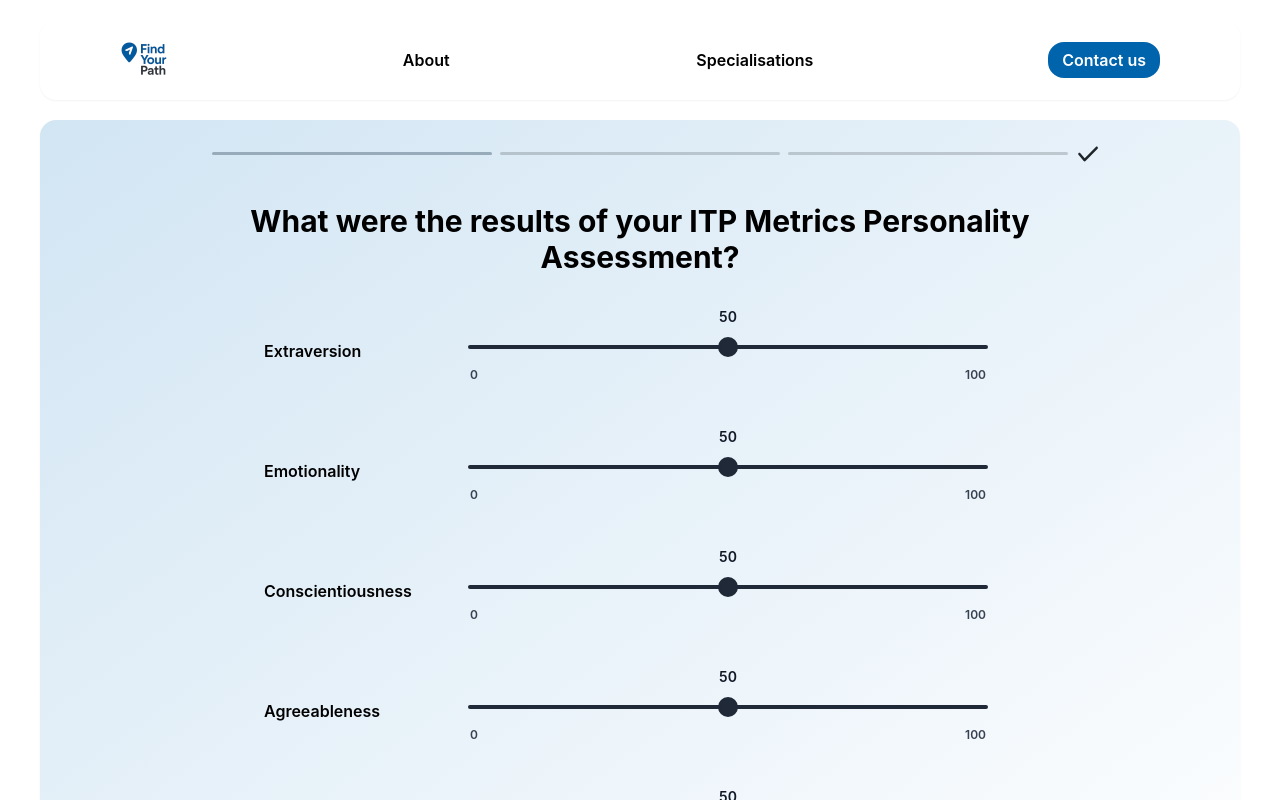
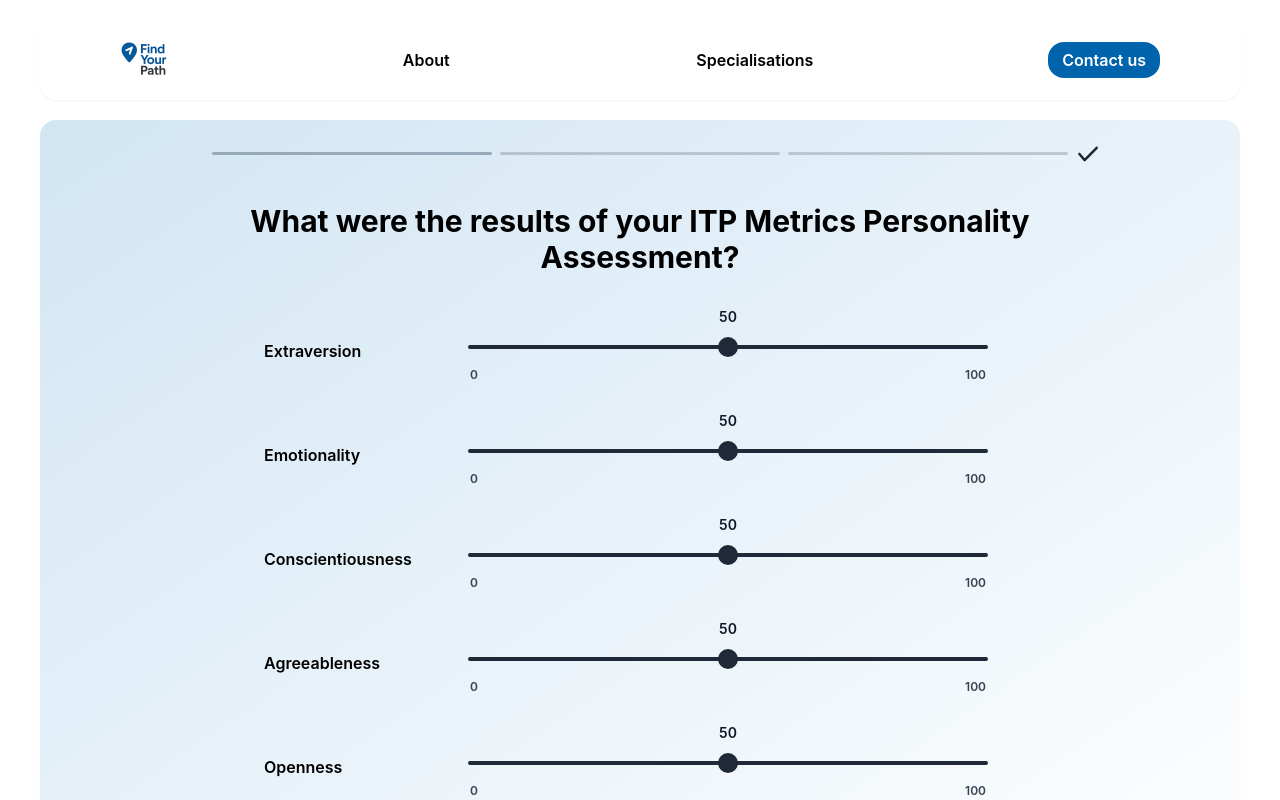
Before and after one commit to bdan0005/eng-path-navigator, a React (Create React App) app in the folder frontend/: page / in a window 1280 px wide. Both pictures are taken after a click on the button "Get started". Shown: the top 800 px of the page. Built offline with nearby package versions, Linux system fonts and the light colour scheme.

Commit message:
Reduce padding

```diff
--- a/frontend/src/components/SliderQuestion.jsx
+++ b/frontend/src/components/SliderQuestion.jsx
@@ -25,11 +25,11 @@ const SliderQuestion = ({ text, options, min = 0, max = 100, step = 1, onChange
         {text}
       </div>
 
-      <div className="max-w-3xl mx-auto space-y-4">
+      <div className="max-w-3xl mx-auto">
         {options.map((option) => (
           <div
             key={option}
-            className="flex flex-col p-2 md:flex-row items-center space-y-2 md:space-y-0 md:space-x-4"
+            className="flex flex-col p-2 md:flex-row items-center space-y-1 md:space-y-0 md:space-x-4"
           >
             <span className="flex-shrink-0 w-24 sm:w-40 font-semibold text-center md:text-left">
               {option}
```
